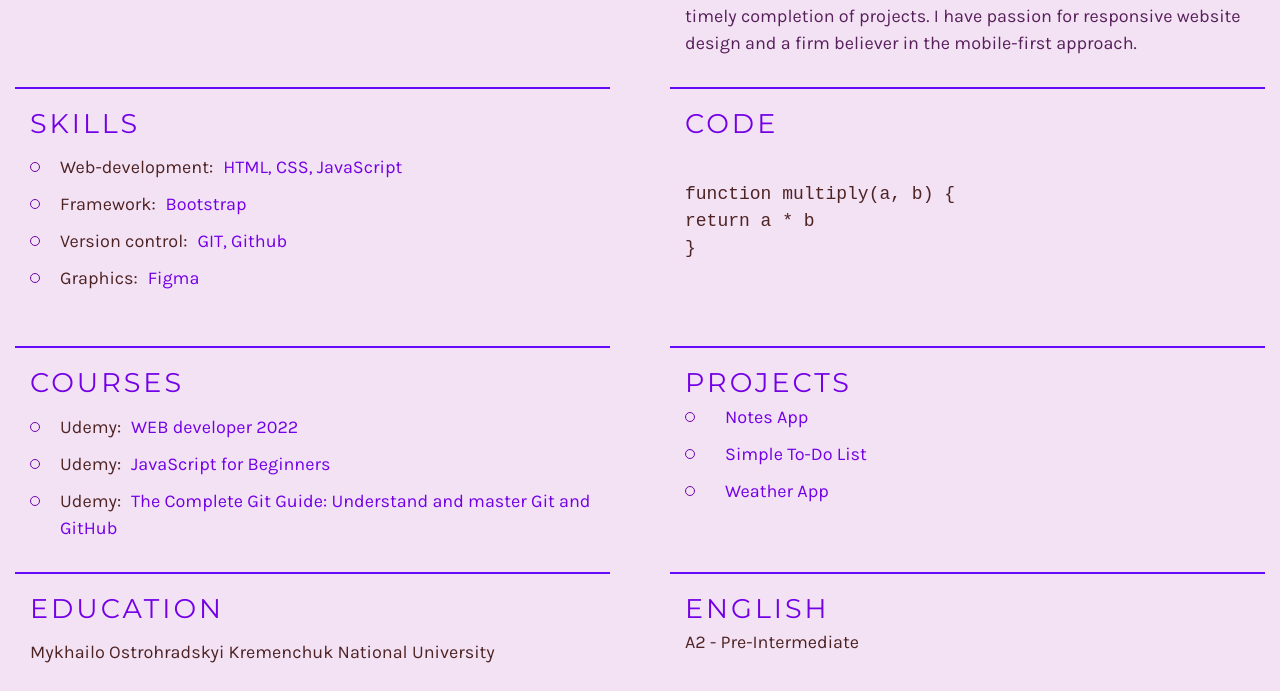
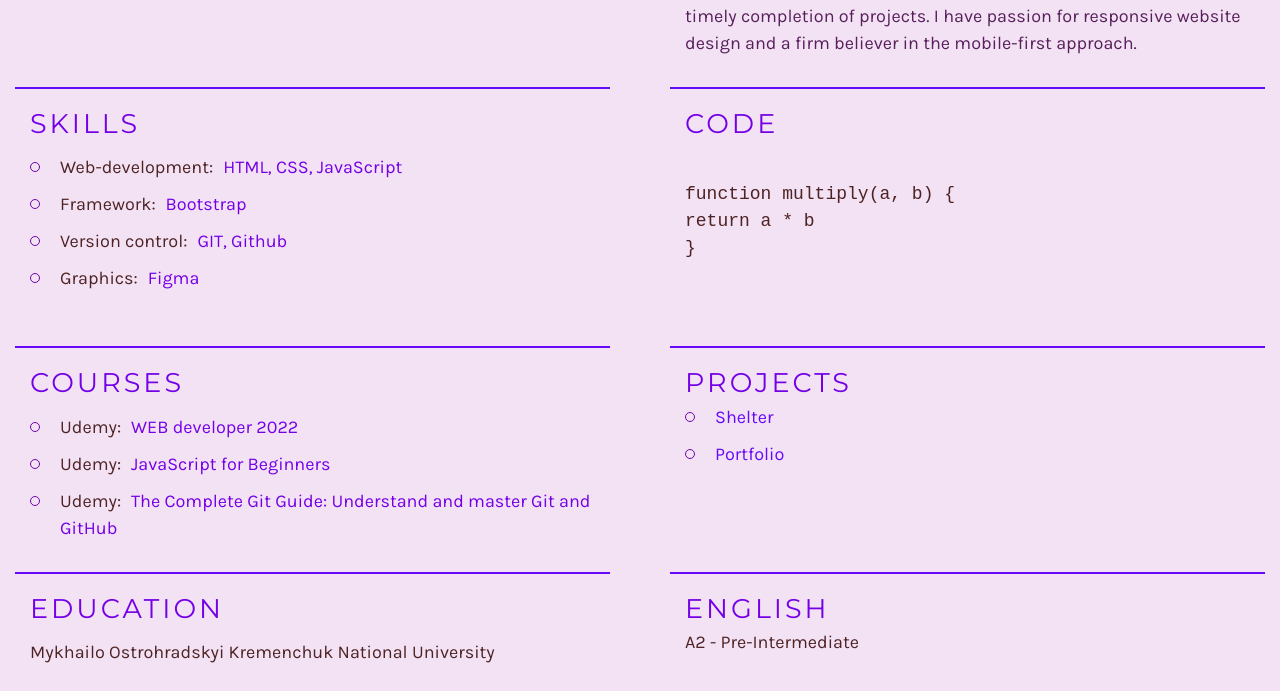
Before and after one commit to IceCrid/rsschool-cv, a plain HTML site: page index.html in a window 1280 px wide. Shown: the part 498-1189 px from the top of the page. Drawn offline with Linux system fonts and the light colour scheme.

Commit message:
feat: add project links

```diff
--- a/index.html
+++ b/index.html
@@ -223,13 +223,22 @@ return a * b
       <h2 class="projects__title title">Projects</h2>
       <ul class="projects__list list">
         <li class="list__item">
-          <span class="list__text">Notes App</span>
+          <a
+            class="list__link"
+            href="https://rolling-scopes-school.github.io/icecrid-JSFEPRESCHOOL2024Q2/shelter/"
+            target="_blank"
+            rel="noopener noreferrer"
+          >Shelter
+          </a>
         </li>
         <li class="list__item">
-          <span class="list__text">Simple To-Do List</span>
-        </li>
-        <li class="list__item">
-          <span class="list__text">Weather App</span>
+          <a
+            class="list__link"
+            href="https://rolling-scopes-school.github.io/icecrid-JSFE2025Q3/portfolio/"
+            target="_blank"
+            rel="noopener noreferrer"
+          >Portfolio
+          </a>
         </li>
       </ul>
     </section>
@@ -256,6 +265,7 @@ return a * b
         class="copyright__link"
         href="https://github.com/icecrid"
         target="_blank"
+        rel="noopener noreferrer"
       >
         <img
           class="copyright__img"
@@ -268,6 +278,7 @@ return a * b
       class="footer__link"
       href="https://rs.school/courses/javascript"
       target="_blank"
+      rel="noopener noreferrer"
     >
       <img
         class="footer__img"
```
